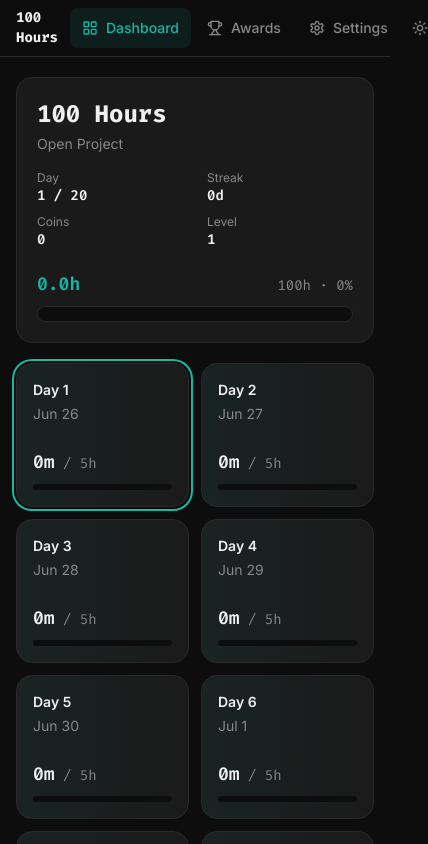
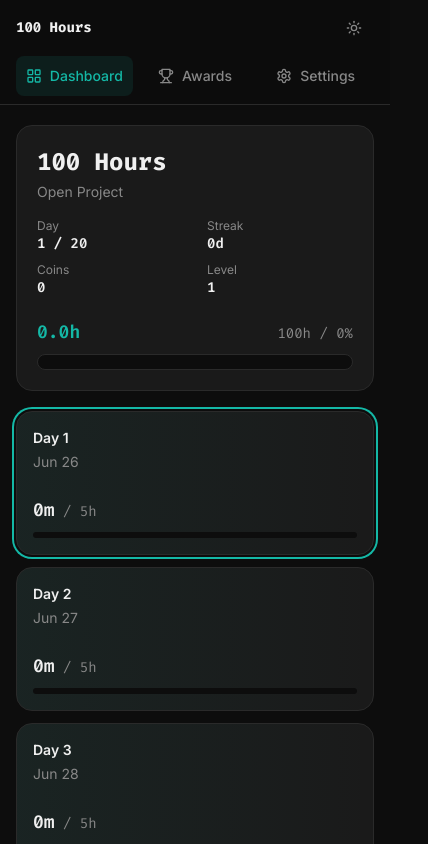
Before and after one commit to dimanevedima/100hours, a React (Vite) app: page / in a window 390 px wide. Shown: the top 844 px of the page, 428 px wide, since content can reach past the window. Built offline with nearby package versions, Linux system fonts and the light colour scheme.

Commit message:
Fix narrow mobile layout

```diff
--- a/src/app/App.tsx
+++ b/src/app/App.tsx
@@ -32,16 +32,16 @@ export default function App() {
   return (
     <div className="min-h-screen bg-bg text-text">
       <header className="sticky top-0 z-40 border-b border-border bg-header-glass backdrop-blur">
-        <div className="mx-auto flex h-14 w-full max-w-5xl items-center justify-between gap-3 px-4">
+        <div className="mx-auto flex min-h-14 w-full max-w-5xl flex-wrap items-center justify-between gap-x-3 gap-y-2 px-4 py-2">
           <div className="font-mono text-sm font-bold text-text">100 Hours</div>
 
-          <nav className="flex items-center gap-1" aria-label="Main navigation">
+          <nav className="order-3 flex w-full items-center gap-1 min-[430px]:order-none min-[430px]:w-auto" aria-label="Main navigation">
             {NAV_ITEMS.map(item => (
               <button
                 key={item.id}
                 onClick={() => setView(item.id)}
                 aria-current={view === item.id ? 'page' : undefined}
-                className={`flex h-10 items-center gap-2 rounded-lg px-3 text-sm font-medium transition-colors cursor-pointer focus:outline-none focus:ring-2 focus:ring-accent
+                className={`flex h-10 flex-1 items-center justify-center gap-2 rounded-lg px-2 text-sm font-medium transition-colors cursor-pointer focus:outline-none focus:ring-2 focus:ring-accent min-[430px]:flex-none min-[430px]:px-3
                   ${view === item.id
                     ? 'bg-accent/10 text-accent'
                     : 'text-muted hover:bg-surface2 hover:text-text'
--- a/src/components/ChallengeCalendar.tsx
+++ b/src/components/ChallengeCalendar.tsx
@@ -10,7 +10,7 @@ export function ChallengeCalendar() {
 
   return (
     <>
-      <div className="grid grid-cols-2 gap-3 sm:grid-cols-5">
+      <div className="grid grid-cols-1 gap-3 min-[400px]:grid-cols-2 sm:grid-cols-5">
           {days.map(day => (
             <DayCell key={day.id} day={day} onClick={() => setSelectedDay(day)} />
           ))}
--- a/src/components/ProgressHeader.tsx
+++ b/src/components/ProgressHeader.tsx
@@ -31,7 +31,7 @@ export function ProgressHeader() {
         <div className="flex items-baseline justify-between gap-3">
           <span className="font-mono-num text-lg font-semibold text-accent">{formatHours(totalMinutes)}</span>
           <span className="font-mono-num text-sm text-muted">
-            {challenge.totalGoalHours}h · {pct}%
+            {challenge.totalGoalHours}h / {pct}%
           </span>
         </div>
         <div className="h-4 overflow-hidden rounded-full border border-border bg-bg">
```
